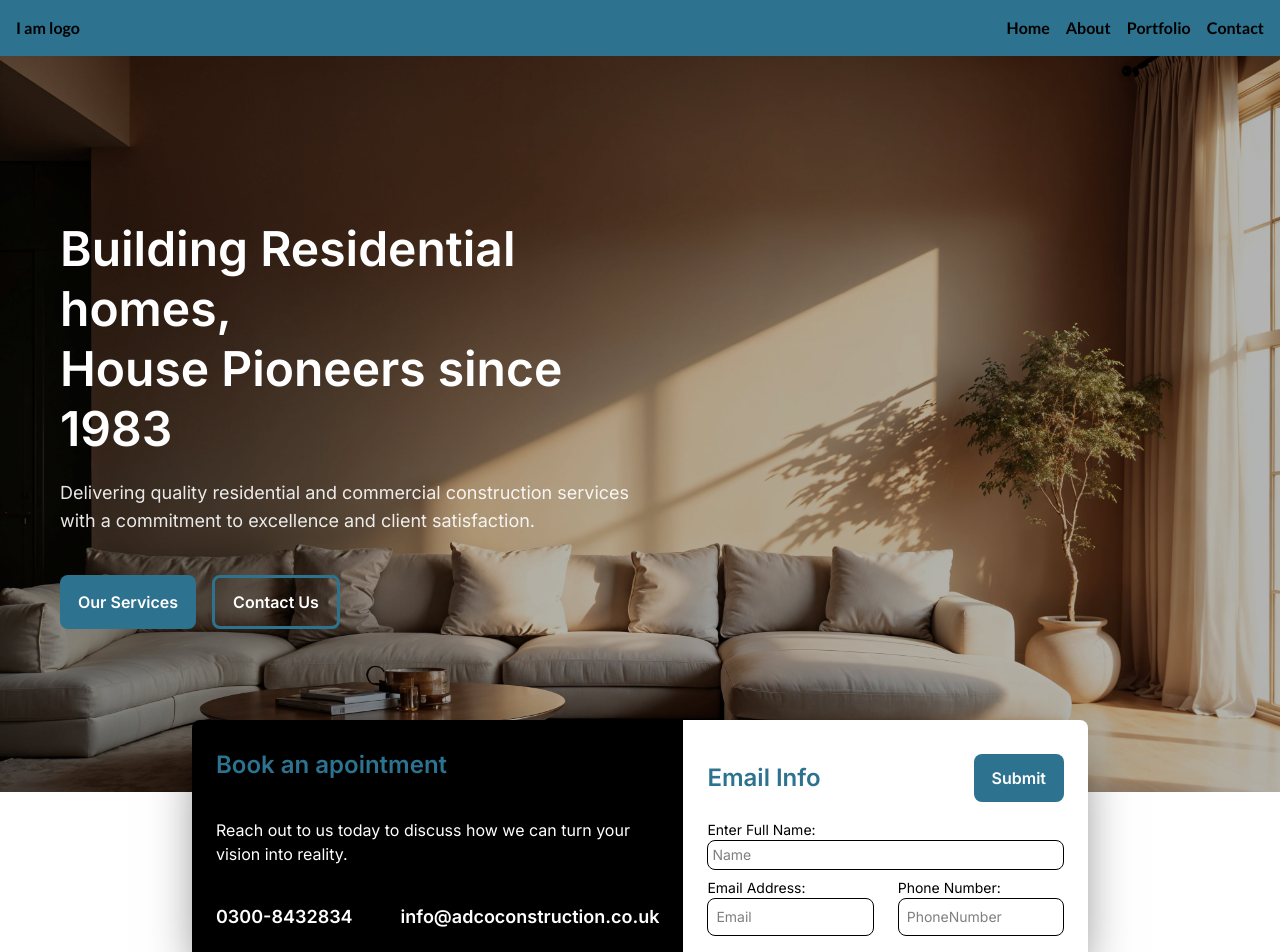
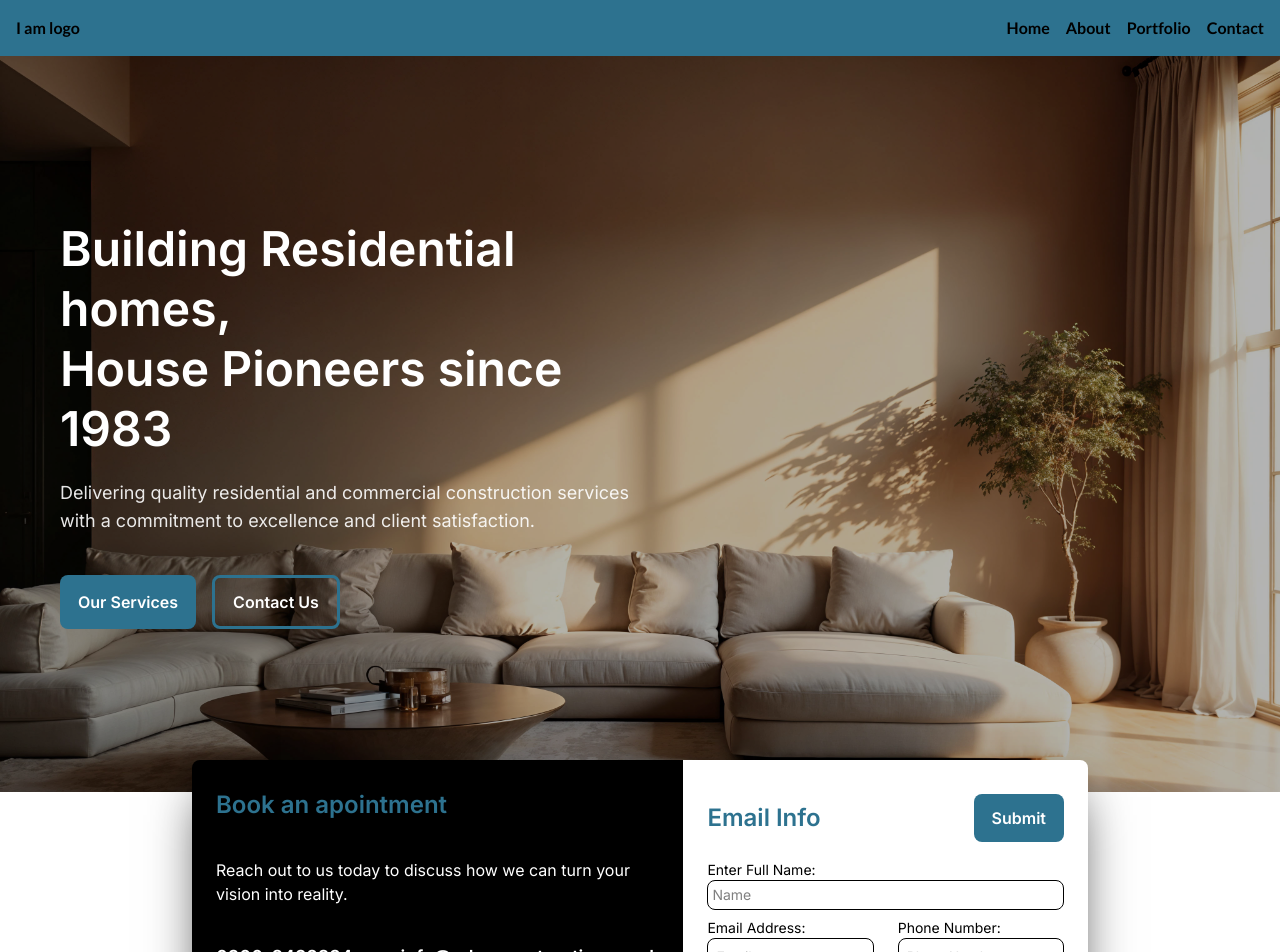
Before and after one commit to abdullahnadeemdev/RealEstate, a React (Vite) app: page / in a window 1280 px wide. Shown: the top 952 px of the page. Built offline with nearby package versions, Linux system fonts and the light colour scheme.

Commit message:
styling fixes homepage hero

```diff
--- a/src/components/Home/FloatingDiv/FloatingDiv.jsx
+++ b/src/components/Home/FloatingDiv/FloatingDiv.jsx
@@ -3,7 +3,8 @@ import Button from "../../shared/Button";
 
 const FloatingDiv = () => {
   return (
-    <div className="absolute z-10 -bottom-50 md:-bottom-40 px-6 lg:px-0 mx-auto text-white h-60 flex flex-col md:flex-row lg:w-[90vw] xl:w-[70vw] max-w-300 left-0 right-0 rounded-lg shadow-none md:shadow-2xl shadow-black/60">
+    <div className="absolute z-10 -bottom-90 md:-bottom-50 mx-6 lg:px-0 lg:mx-auto  text-white md:h-60 flex flex-col md:flex-row lg:w-[90vw] xl:w-[70vw] max-w-300 left-0 right-0 rounded-lg shadow-2xl shadow-black/80">
+      {" "}
       <div className="bg-text-prim p-6 flex-1 flex flex-col justify-around rounded-lg md:rounded-r-none ">
         <p className=" text-xl md:text-2xl text-main font-semibold">
           Book an apointment
@@ -19,8 +20,7 @@ const FloatingDiv = () => {
           <p className="ml-0 sm:ml-6 ">info@adcoconstruction.co.uk</p>
         </span>
       </div>
-
-      <div className="bg-textLight p-6 text-text-prim flex-1 rounded-lg md:rounded-l-none shadow-2xl shadow-black/60 md:shadow-none">
+      <div className="bg-white! p-6 text-text-prim flex-1 rounded-lg md:rounded-l-none">
         <div className="flex items-center justify-between">
           <p className=" text-xl md:text-2xl text-main font-semibold">
             Email Info
```
